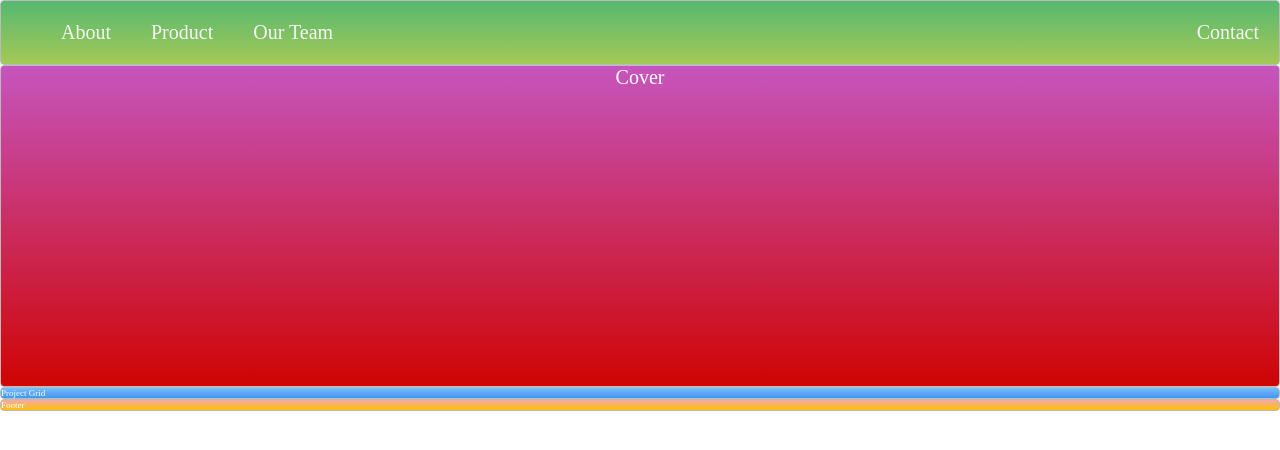
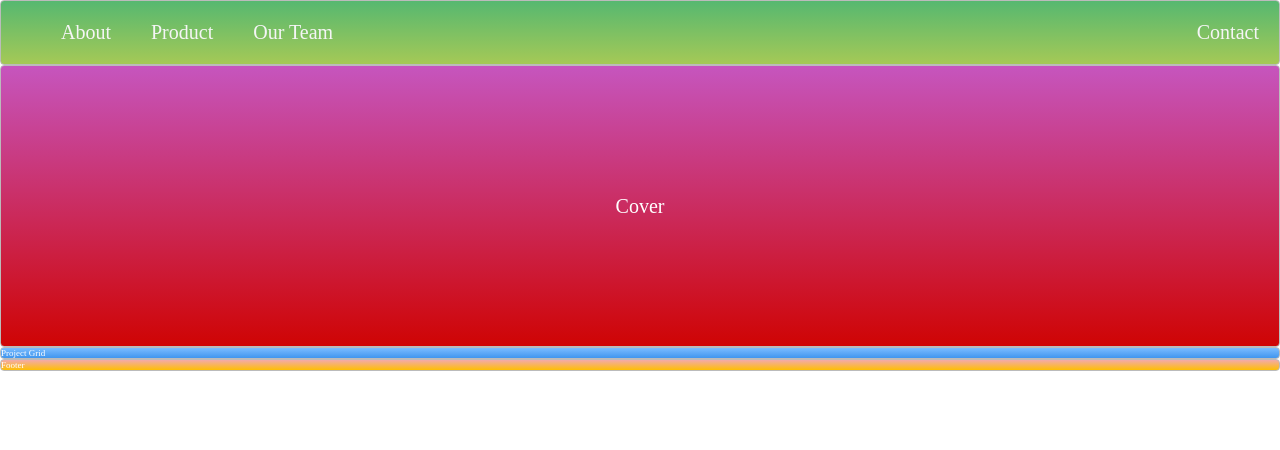
Before and after one commit to cahyo-dwinov/project-start, a plain HTML site: page index.html in a window 1280 px wide. Drawn offline with Linux system fonts and the light colour scheme.

Commit message:
solve cover section

```diff
--- a/style.css
+++ b/style.css
@@ -55,13 +55,13 @@ a {
 
 /* COVER */
 .container {
-    display: flex;
-    align-content: center;
+    display: grid;
+    align-items: center;
     justify-content: center;
-    height: 40vh;
+    height: 35vh;
     font-size: 20px;
+}
 
-}
 
 /*https://paulund.co.uk/how-to-create-shiny-css-buttons*/
 /***********************************************************************
```
